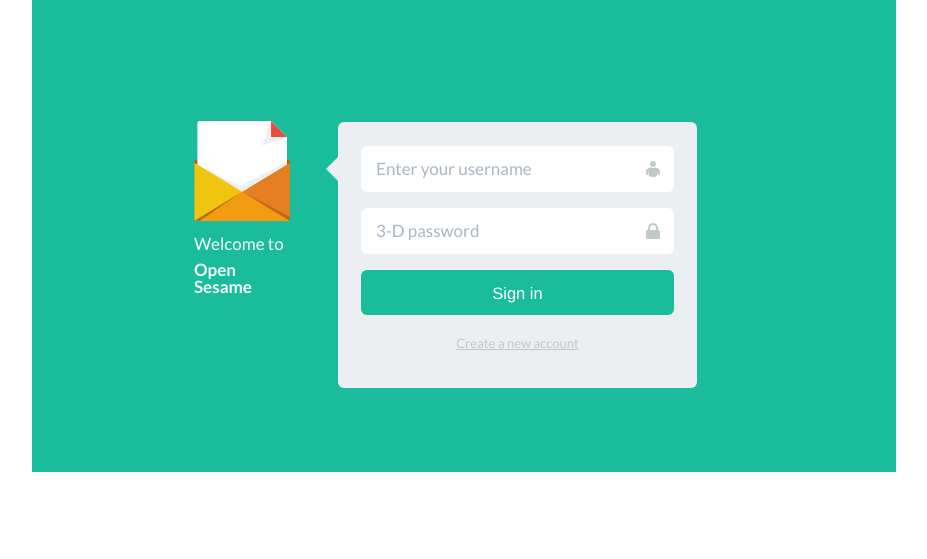
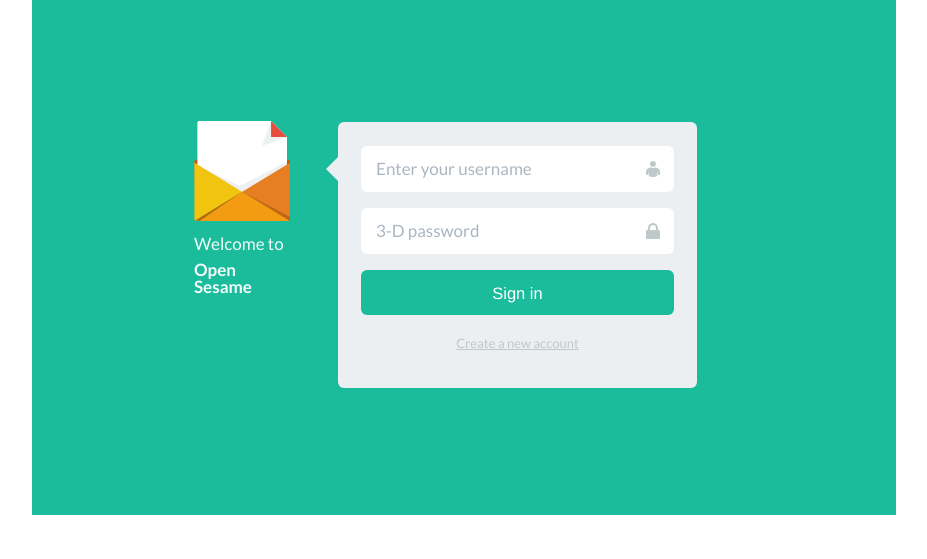
Before and after one commit to kwugirl/Open-Sesame, a Flask app: page / in a window 1280 px wide. Shown: the part 39-598 px from the top of the page, without its empty margins (176-1103 px from the left). Run offline with Flask 2, Linux system fonts and the light colour scheme.

Commit message:
minor CSS changes

```diff
--- a/static/css/flat-ui.css
+++ b/static/css/flat-ui.css
@@ -2339,7 +2339,7 @@ body.vjs-full-window {
 
 .login-screen {
   background-color: #1ABC9C;
-  min-height: 317px;
+  min-height: 360px;
   padding: 123px 199px 33px 306px; }
 
 .login-icon {
```
